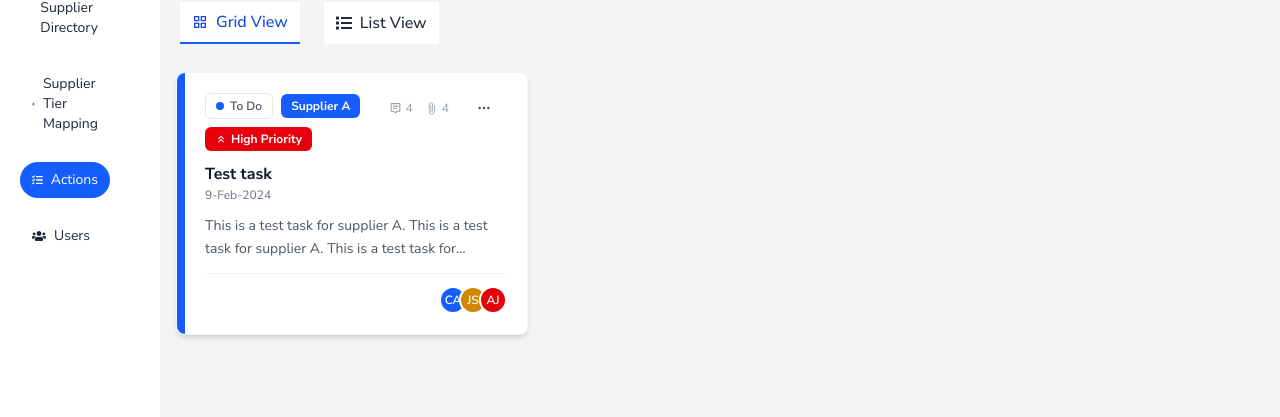
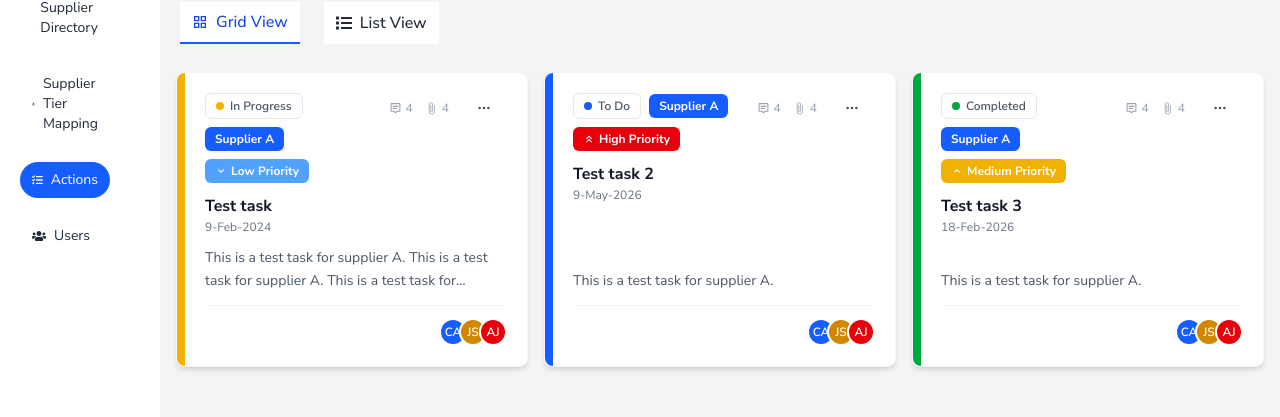
Before and after one commit to zunairah-khan/supplier-intelligence-tool, a React (Vite) app in the folder client/: page /actions in a window 1280 px wide. Shown: the part 194-611 px from the top of the page. Built offline with nearby package versions, Linux system fonts and the light colour scheme; sample sign-in values are in the browser's storage.

Commit message:
styling and mock data updates

```diff
--- a/client/src/assets/data.js
+++ b/client/src/assets/data.js
@@ -679,8 +679,146 @@ export const actions = [
     title: "Test task",
     description: "This is a test task for supplier A. This is a test task for supplier A. This is a test task for supplier A. This is a test task for supplier A. This is a test task for supplier A. This is a test task for supplier A. This is a test task for supplier A. This is a test task for supplier A. This is a test task for supplier A. This is a test task for supplier A. This is a test task for supplier A. ",
     date: "2024-02-09T00:00:00.000Z",
+    priority: "Low",
+    stage: "in progress",
+    assets: ["https://images.pexels.com/photos/2418664/pexels-photo-2418664.jpeg?auto=compress&cs=tinysrgb&w=1260&h=750&dpr=2",
+  "https://images.pexels.com/photos/8797307/pexels-photo-8797307.jpeg?auto=compress&cs=tinysrgb&w=1260&h=750&dpr=2",
+  "https://images.pexels.com/photos/2534523/pexels-photo-2534523.jpeg?auto=compress&cs=tinysrgb&w=1260&h=750&dpr=2",
+  "https://images.pexels.com/photos/804049/pexels-photo-804049.jpeg?auto=compress&cs=tinysrgb&w=1260&h=750&dpr=2",
+
+    ],
+    team: [
+      {
+        _id: "65c202d4aa62f32ffd1303cc",
+        name: "Codewave Asante",
+        title: "Administrator",
+        email: "admin@gmail.com",
+      },
+      {
+        _id: "65c30b96e639681a13def0b5",
+        name: "Jane Smith",
+        title: "Product Manager",
+        email: "jane.smith@example.com",
+      },
+      {
+        _id: "65c317360fd860f958baa08e",
+        name: "Alex Johnson",
+        title: "UX Designer",
+        email: "alex.johnson@example.com",
+      },
+    ],
+    isTrashed: false,
+    comments: [
+      {
+
+        comment: "Project started",
+        date: "2024-02-09T09:16:56.623Z",
+        FK_user_id: "65c202d4aa62f32ffd1303cc",
+        _id: "65c5f18bb5204a81bde866d1",
+      },
+      {
+
+        comment: "Unable to reach supplier contact.",
+        date: "2024-02-09T09:16:56.623Z",
+        FK_user_id: "65c30b96e639681a13def0b5",
+        _id: "65c5f18bb5204a81bde866d1",
+      },
+      {
+
+        comment: "Please inform Chris.",
+        date: "2024-02-09T09:16:56.623Z",
+        FK_user_id: "65c202d4aa62f32ffd1303cc",
+        _id: "65c5f18bb5204a81bde866d1",
+      },
+      {
+
+        comment: "Will do.",
+        date: "2024-02-09T09:16:56.623Z",
+        FK_user_id: "65c30b96e639681a13def0b5",
+        _id: "65c5f18bb5204a81bde866d1",
+      },
+    ],
+    createdAt: "2024-02-09T09:32:26.574Z",
+    updatedAt: "2024-02-09T09:36:53.339Z",
+    __v: 1,
+  },
+  {
+    _id: "65c5f12ab5204a81bde866a9",
+    FK_supplier_id: "65c5f27fb5204a81bde86833",
+    title: "Test task 2 ",
+    description: "This is a test task for supplier A.",
+    date: "2026-05-09T00:00:00.000Z",
     priority: "High",
     stage: "todo",
+    assets: ["https://images.pexels.com/photos/2418664/pexels-photo-2418664.jpeg?auto=compress&cs=tinysrgb&w=1260&h=750&dpr=2",
+  "https://images.pexels.com/photos/8797307/pexels-photo-8797307.jpeg?auto=compress&cs=tinysrgb&w=1260&h=750&dpr=2",
+  "https://images.pexels.com/photos/2534523/pexels-photo-2534523.jpeg?auto=compress&cs=tinysrgb&w=1260&h=750&dpr=2",
+  "https://images.pexels.com/photos/804049/pexels-photo-804049.jpeg?auto=compress&cs=tinysrgb&w=1260&h=750&dpr=2",
+
+    ],
+    team: [
+      {
+        _id: "65c202d4aa62f32ffd1303cc",
+        name: "Codewave Asante",
+        title: "Administrator",
+        email: "admin@gmail.com",
+      },
+      {
+        _id: "65c30b96e639681a13def0b5",
+        name: "Jane Smith",
+        title: "Product Manager",
+        email: "jane.smith@example.com",
+      },
+      {
+        _id: "65c317360fd860f958baa08e",
+        name: "Alex Johnson",
+        title: "UX Designer",
+        email: "alex.johnson@example.com",
+      },
+    ],
+    isTrashed: false,
+    comments: [
+      {
+
+        comment: "Project started",
+        date: "2024-02-09T09:16:56.623Z",
+        FK_user_id: "65c202d4aa62f32ffd1303cc",
+        _id: "65c5f18bb5204a81bde866d1",
+      },
+      {
+
+        comment: "Unable to reach supplier contact.",
+        date: "2024-02-09T09:16:56.623Z",
+        FK_user_id: "65c30b96e639681a13def0b5",
+        _id: "65c5f18bb5204a81bde866d1",
+      },
+      {
+
+        comment: "Please inform Chris.",
+        date: "2024-02-09T09:16:56.623Z",
+        FK_user_id: "65c202d4aa62f32ffd1303cc",
+        _id: "65c5f18bb5204a81bde866d1",
+      },
+      {
+
+        comment: "Will do.",
+        date: "2024-02-09T09:16:56.623Z",
+        FK_user_id: "65c30b96e639681a13def0b5",
+        _id: "65c5f18bb5204a81bde866d1",
+      },
+    ],
+    createdAt: "2024-02-09T09:32:26.574Z",
+    updatedAt: "2024-02-09T09:36:53.339Z",
+    __v: 1,
+  },
+  {
+    _id: "65c5f12ab5204a81bde866a9",
+    FK_supplier_id: "65c5f27fb5204a81bde86833",
+    title: "Test task 3 ",
+    description: "This is a test task for supplier A.",
+    date: "2026-02-18T00:00:00.000Z",
+    priority: "Medium",
+    stage: "completed",
     assets: ["https://images.pexels.com/photos/2418664/pexels-photo-2418664.jpeg?auto=compress&cs=tinysrgb&w=1260&h=750&dpr=2",
   "https://images.pexels.com/photos/8797307/pexels-photo-8797307.jpeg?auto=compress&cs=tinysrgb&w=1260&h=750&dpr=2",
   "https://images.pexels.com/photos/2534523/pexels-photo-2534523.jpeg?auto=compress&cs=tinysrgb&w=1260&h=750&dpr=2",
--- a/client/src/components/TaskCard.jsx
+++ b/client/src/components/TaskCard.jsx
@@ -24,7 +24,7 @@ const ICONS = {
 
 const PRIORITY_COLOUR = {
   High: "bg-red-600",
-  Medium: "bg-yellow-600",
+  Medium: "bg-yellow-500",
   Low: "bg-blue-400",
 };
 
--- a/client/src/pages/Tasks.jsx
+++ b/client/src/pages/Tasks.jsx
@@ -22,7 +22,7 @@ const TABS = [
 
 const TASK_TYPE = {
   todo: "bg-blue-600",
-  "in progress": "bg-yellow-600",
+  "in progress": "bg-yellow-500",
   completed: "bg-green-600",
 };
 
--- a/client/src/utils/index.js
+++ b/client/src/utils/index.js
@@ -39,13 +39,13 @@ export function dateFormatter(dateString) {
 
 export const PRIORITYSTYLES = {
   high: "text-red-600",
-  medium: "text-yellow-600",
+  medium: "text-yellow-500",
   low: "text-blue-600",
 };
 
 export const TASK_TYPE = {
   todo: "bg-blue-600",
-  "in progress": "bg-yellow-600",
+  "in progress": "bg-yellow-500",
   completed: "bg-green-600",
 };
 
```
